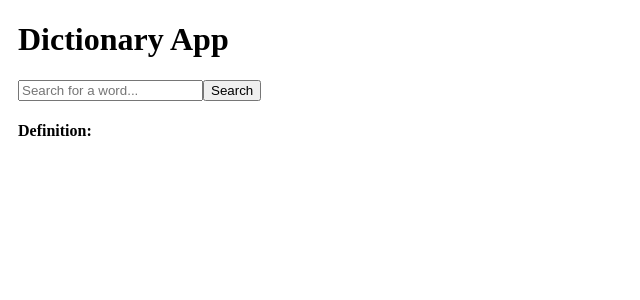
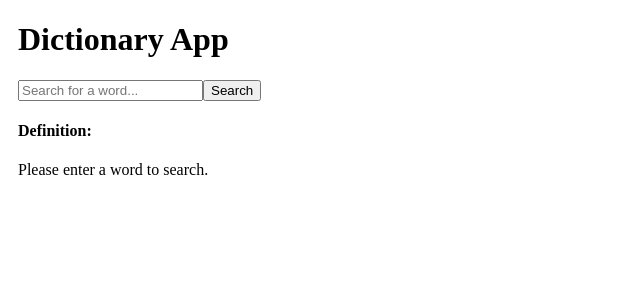
Before and after one commit to RubiyaSultana12/Xdictionary, a React (Create React App) app: page / in a window 1280 px wide. Shown: the top 300 px of the page, without its empty margins (0-640 px from the left). Built offline with nearby package versions, Linux system fonts and the light colour scheme.

Commit message:
Update App.js

```diff
--- a/src/App.js
+++ b/src/App.js
@@ -14,11 +14,17 @@ const dictionary=[
 function App() {
 
   const [searchTerm, setSearchTerm] = useState("");
-  const [result, setResult] = useState();
+  const [result, setResult] = useState("Please enter a word to search.");
 
   const handleClick = () => {
+
+    if (!searchTerm.trim()) {
+      setResult("Please enter a word to search.");
+      return;
+    }
+
     const found = dictionary.find(
-      (item) => item.word.toLocaleLowerCase()  === searchTerm.toLocaleLowerCase()
+      (item) => item.word.toLowerCase() === searchTerm.toLowerCase()
     );
 
     if (found) {
```
